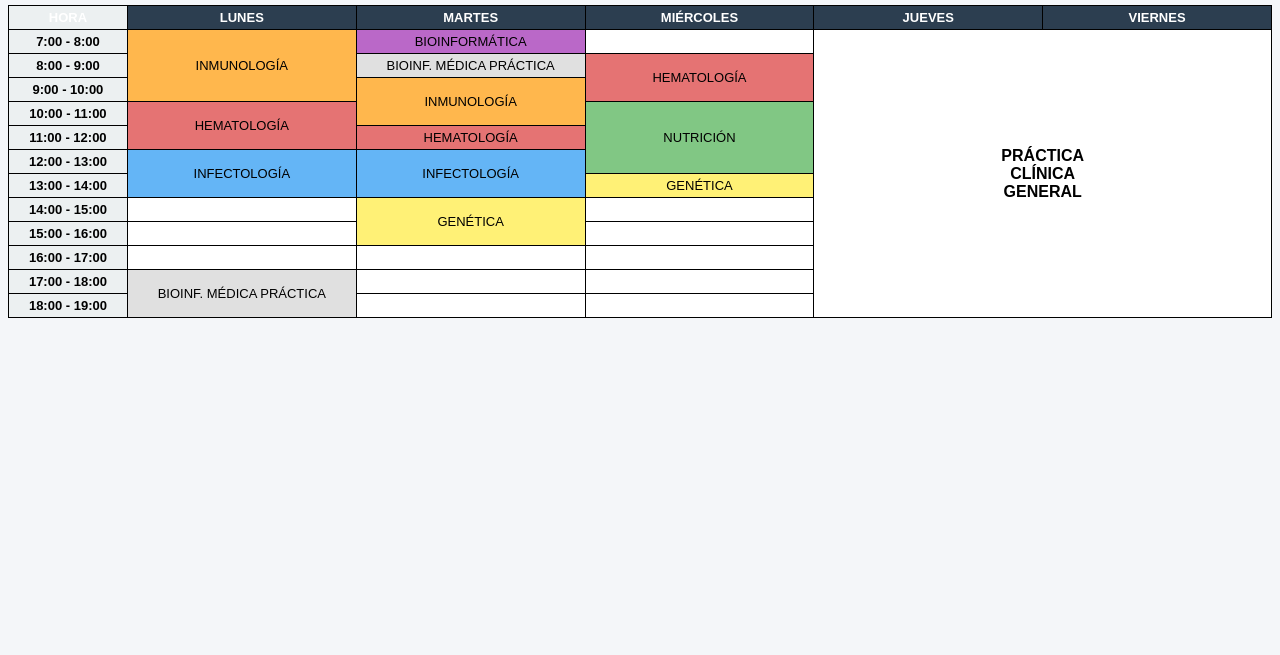
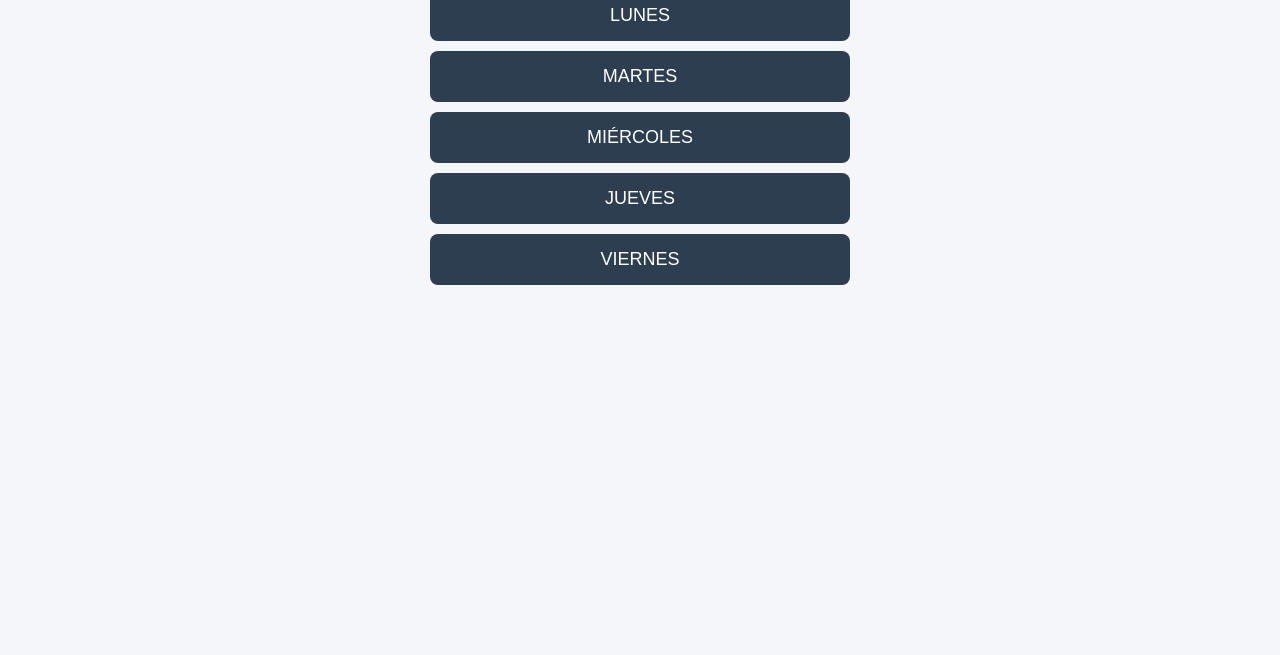
Before and after one commit to eliub229/horario-escolar-interactivo, a plain HTML site: page index.html in a window 1280 px wide. Shown: the part 161-816 px from the top of the page. Drawn offline with Linux system fonts and the light colour scheme.

Commit message:
Update index.html

```diff
--- a/index.html
+++ b/index.html
@@ -9,59 +9,57 @@ body{
     font-family: Arial, sans-serif;
     background:#f4f6f9;
     display:flex;
-    justify-content:center;   /* CENTRO HORIZONTAL */
-    align-items:flex-start;   /* NO PEGADO ARRIBA */
-    height:100vh;
+    justify-content:center;
+    padding-top:60px;
 }
 
-/* CONTENEDOR PARA BAJAR EL HORARIO */
 .contenedor{
-    margin-top:80px;          /* 👈 BAJA EL HORARIO */
+    width:420px;
 }
 
 h1{
     text-align:center;
-    margin-bottom:20px;
+    margin-bottom:25px;
 }
 
-/* TABLA */
-table{
-    border-collapse:collapse;
-    background:white;
+/* BOTONES DE DÍAS */
+.dia{
+    background:#2c3e50;
+    color:white;
+    padding:15px;
+    margin-bottom:10px;
+    cursor:pointer;
+    border-radius:8px;
+    font-size:18px;
+    text-align:center;
 }
 
-/* CELDAS */
-th, td{
-    border:1px solid #000;
-    padding:4px;
-    text-align:center;
-    font-size:13px;
+.dia:hover{
+    background:#1a252f;
 }
 
-/* ANCHOS UNIFORMES */
-.col-hora{ width:110px; background:#ecf0f1; font-weight:bold; }
-.col-dia{ width:220px; }
-
-th{
-    background:#2c3e50;
-    color:white;
+/* CONTENIDO DEL DÍA */
+.contenido-dia{
+    display:none;
+    background:white;
+    border-radius:8px;
+    padding:15px;
+    margin-bottom:15px;
 }
 
-/* COLORES */
-.hematologia{ background:#e57373; cursor:pointer; }
-.genetica{ background:#fff176; cursor:pointer; }
-.infectologia{ background:#64b5f6; cursor:pointer; }
-.inmunologia{ background:#ffb74d; cursor:pointer; }
-.nutricion{ background:#81c784; cursor:pointer; }
-.bio-practica{ background:#e0e0e0; cursor:pointer; }
-.bio-teoria{ background:#ba68c8; cursor:pointer; }
+/* CLASE */
+.clase{
+    padding:10px;
+    border-bottom:1px solid #ddd;
+    cursor:pointer;
+}
 
-.practica-clinica{
-    background:#ffffff;
+.clase:hover{
+    background:#ecf0f1;
+}
+
+.hora{
     font-weight:bold;
-    font-size:16px;
-    vertical-align:middle;
-    cursor:pointer;
 }
 
 /* MODAL */
@@ -77,7 +75,7 @@ th{
 
 .modal-contenido{
     background:white;
-    width:420px;
+    width:380px;
     margin:20% auto;
     padding:25px;
     text-align:center;
@@ -100,101 +98,55 @@ th{
 <div class="contenedor">
 <h1>HORARIO ESCOLAR</h1>
 
-<table>
-<tr>
-    <th class="col-hora">HORA</th>
-    <th class="col-dia">LUNES</th>
-    <th class="col-dia">MARTES</th>
-    <th class="col-dia">MIÉRCOLES</th>
-    <th class="col-dia">JUEVES</th>
-    <th class="col-dia">VIERNES</th>
-</tr>
+<!-- LUNES -->
+<div class="dia" onclick="toggleDia('lunes')">LUNES</div>
+<div id="lunes" class="contenido-dia">
+    <div class="clase" onclick="abrirModal('INMUNOLOGÍA','ERNESTO ALVARADO FLORES')">
+        <span class="hora">7:00 - 10:00</span><br>INMUNOLOGÍA
+    </div>
+    <div class="clase" onclick="abrirModal('HEMATOLOGÍA','CARLOS ALBERTO ROCHA RODRÍGUEZ')">
+        <span class="hora">10:00 - 12:00</span><br>HEMATOLOGÍA
+    </div>
+    <div class="clase" onclick="abrirModal('INFECTOLOGÍA','HECTOR HERNANDEZ HERRERA')">
+        <span class="hora">12:00 - 14:00</span><br>INFECTOLOGÍA
+    </div>
+</div>
 
-<tr>
-<td class="col-hora">7:00 - 8:00</td>
-<td rowspan="3" class="inmunologia" onclick="abrirModal('INMUNOLOGÍA','ERNESTO ALVARADO FLORES')">INMUNOLOGÍA</td>
-<td class="bio-teoria" onclick="abrirModal('BIOINFORMÁTICA','VICTOR RAMÓN HERRERA ACOSTA')">BIOINFORMÁTICA</td>
-<td></td>
-<td rowspan="12" colspan="2" class="practica-clinica"
-onclick="abrirModal('PRÁCTICA CLÍNICA GENERAL','DOCENTE NO ASIGNADO')">
-PRÁCTICA<br>CLÍNICA<br>GENERAL
-</td>
-</tr>
+<!-- MARTES -->
+<div class="dia" onclick="toggleDia('martes')">MARTES</div>
+<div id="martes" class="contenido-dia">
+    <div class="clase" onclick="abrirModal('BIOINFORMÁTICA','VICTOR RAMÓN HERRERA ACOSTA')">
+        <span class="hora">7:00 - 9:00</span><br>BIOINFORMÁTICA
+    </div>
+    <div class="clase" onclick="abrirModal('NUTRICIÓN','LEOPOLDO SÁNCHEZ ORTEGA')">
+        <span class="hora">10:00 - 13:00</span><br>NUTRICIÓN
+    </div>
+</div>
 
-<tr>
-<td class="col-hora">8:00 - 9:00</td>
-<td class="bio-practica" onclick="abrirModal('BIOINFORMÁTICA MÉDICA PRÁCTICA','VICTOR RAMÓN HERRERA ACOSTA')">
-BIOINF. MÉDICA PRÁCTICA</td>
-<td rowspan="2" class="hematologia"
-onclick="abrirModal('HEMATOLOGÍA','CARLOS ALBERTO ROCHA RODRÍGUEZ')">HEMATOLOGÍA</td>
-</tr>
+<!-- MIÉRCOLES -->
+<div class="dia" onclick="toggleDia('miercoles')">MIÉRCOLES</div>
+<div id="miercoles" class="contenido-dia">
+    <div class="clase" onclick="abrirModal('HEMATOLOGÍA','CARLOS ALBERTO ROCHA RODRÍGUEZ')">
+        <span class="hora">8:00 - 10:00</span><br>HEMATOLOGÍA
+    </div>
+</div>
 
-<tr>
-<td class="col-hora">9:00 - 10:00</td>
-<td rowspan="2" class="inmunologia"
-onclick="abrirModal('INMUNOLOGÍA','ERNESTO ALVARADO FLORES')">INMUNOLOGÍA</td>
-</tr>
+<!-- JUEVES -->
+<div class="dia" onclick="toggleDia('jueves')">JUEVES</div>
+<div id="jueves" class="contenido-dia">
+    <div class="clase" onclick="abrirModal('PRÁCTICA CLÍNICA GENERAL','DOCENTE NO ASIGNADO')">
+        <span class="hora">7:00 - 19:00</span><br>PRÁCTICA CLÍNICA GENERAL
+    </div>
+</div>
 
-<tr>
-<td class="col-hora">10:00 - 11:00</td>
-<td rowspan="2" class="hematologia"
-onclick="abrirModal('HEMATOLOGÍA','CARLOS ALBERTO ROCHA RODRÍGUEZ')">HEMATOLOGÍA</td>
-<td rowspan="3" class="nutricion"
-onclick="abrirModal('NUTRICIÓN','LEOPOLDO SÁNCHEZ ORTEGA')">NUTRICIÓN</td>
-</tr>
+<!-- VIERNES -->
+<div class="dia" onclick="toggleDia('viernes')">VIERNES</div>
+<div id="viernes" class="contenido-dia">
+    <div class="clase" onclick="abrirModal('PRÁCTICA CLÍNICA GENERAL','DOCENTE NO ASIGNADO')">
+        <span class="hora">7:00 - 19:00</span><br>PRÁCTICA CLÍNICA GENERAL
+    </div>
+</div>
 
-<tr>
-<td class="col-hora">11:00 - 12:00</td>
-<td class="hematologia"
-onclick="abrirModal('HEMATOLOGÍA','CARLOS ALBERTO ROCHA RODRÍGUEZ')">HEMATOLOGÍA</td>
-</tr>
-
-<tr>
-<td class="col-hora">12:00 - 13:00</td>
-<td rowspan="2" class="infectologia"
-onclick="abrirModal('INFECTOLOGÍA','HECTOR HERNANDEZ HERRERA')">INFECTOLOGÍA</td>
-<td rowspan="2" class="infectologia"
-onclick="abrirModal('INFECTOLOGÍA','HECTOR HERNANDEZ HERRERA')">INFECTOLOGÍA</td>
-</tr>
-
-<tr>
-<td class="col-hora">13:00 - 14:00</td>
-<td class="genetica"
-onclick="abrirModal('GENÉTICA','GERARDO ANTONIO FLORES DÍAZ')">GENÉTICA</td>
-</tr>
-
-<tr>
-<td class="col-hora">14:00 - 15:00</td>
-<td></td>
-<td rowspan="2" class="genetica"
-onclick="abrirModal('GENÉTICA','GERARDO ANTONIO FLORES DÍAZ')">GENÉTICA</td>
-<td></td>
-</tr>
-
-<tr>
-<td class="col-hora">15:00 - 16:00</td>
-<td></td><td></td>
-</tr>
-
-<tr>
-<td class="col-hora">16:00 - 17:00</td>
-<td></td><td></td><td></td>
-</tr>
-
-<tr>
-<td class="col-hora">17:00 - 18:00</td>
-<td rowspan="2" class="bio-practica"
-onclick="abrirModal('BIOINFORMÁTICA MÉDICA PRÁCTICA','VICTOR RAMÓN HERRERA ACOSTA')">
-BIOINF. MÉDICA PRÁCTICA</td>
-<td></td><td></td>
-</tr>
-
-<tr>
-<td class="col-hora">18:00 - 19:00</td>
-<td></td><td></td>
-</tr>
-
-</table>
 </div>
 
 <!-- MODAL -->
@@ -207,6 +159,11 @@ BIOINF. MÉDICA PRÁCTICA</td>
 </div>
 
 <script>
+function toggleDia(id){
+    const dia = document.getElementById(id);
+    dia.style.display = dia.style.display === "block" ? "none" : "block";
+}
+
 function abrirModal(materia, docente){
     document.getElementById("materia").innerText = materia;
     document.getElementById("docente").innerText = "DOCENTE: " + docente;
@@ -218,4 +175,5 @@ function cerrarModal(){
 }
 </script>
 
-</b
+</body>
+</html>
```
